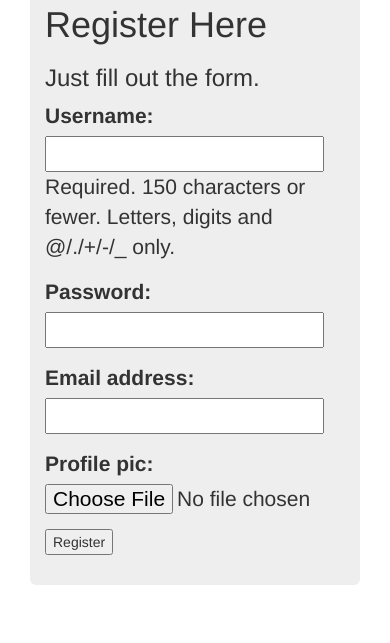
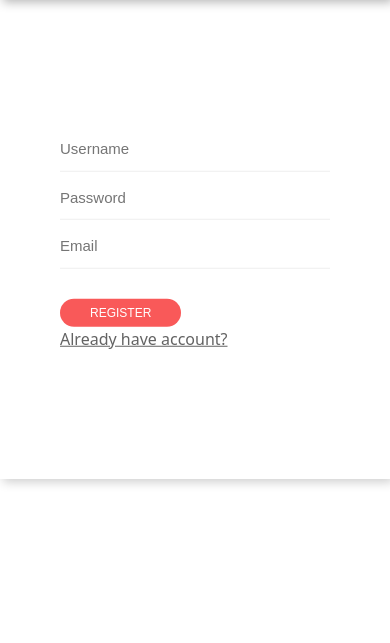
Before and after one commit to maqmal/smart-home-web-app, a Django app: page /register/ in a window 390 px wide; the page is wider, and only the part inside the window is pictured. Shown: the part 201-844 px from the top of that part. Run offline with Django 3.2, Linux system fonts and the light colour scheme; some libraries are stand-ins or nearby versions.

Commit message:
login register overhaul

```diff
--- a/camera/forms.py
+++ b/camera/forms.py
@@ -8,10 +8,10 @@ class UserForm(forms.ModelForm):
         model = User
         fields = ('username','password','email')
 
-class UserProfileInfoForm(forms.ModelForm):
-     class Meta():
-         model = UserProfileInfo
-         fields = ('profile_pic',)
+# class UserProfileInfoForm(forms.ModelForm):
+#      class Meta():
+#          model = UserProfileInfo
+#          fields = ('profile_pic',)
 
 class RoomForm(forms.ModelForm):
     class Meta():
--- a/camera/views.py
+++ b/camera/views.py
@@ -1,5 +1,5 @@
 from django.shortcuts import render, redirect
-from camera.forms import UserForm,UserProfileInfoForm, RoomForm, DeviceForm, CameraForm
+from camera.forms import UserForm, RoomForm, DeviceForm, CameraForm
 from django.contrib.auth import authenticate, login, logout
 from django.http import HttpResponseRedirect, HttpResponse
 from django.urls import reverse
@@ -26,8 +26,6 @@ def user_login(request):
             else:
                 return HttpResponse("Your account was inactive.")
         else:
-            print("Someone tried to login and failed.")
-            print("They used username: {} and password: {}".format(username,password))
             return HttpResponse("Invalid login details given")
     else:
         return render(request, 'camera/login.html', {})
@@ -36,27 +34,24 @@ def register(request):
     registered = False
     if request.method == 'POST':
         user_form = UserForm(data=request.POST)
-        profile_form = UserProfileInfoForm(data=request.POST)
-        if user_form.is_valid() and profile_form.is_valid():
+        #profile_form = UserProfileInfoForm(data=request.POST) =>> ini di if  and profile_form.is_valid()
+        if user_form.is_valid():
             user = user_form.save()
             user.set_password(user.password)
             user.save()
-            profile = profile_form.save(commit=False)
-            profile.user = user
-            if 'profile_pic' in request.FILES:
-                print('found it')
-                profile.profile_pic = request.FILES['profile_pic']
-            profile.save()
+            #profile = profile_form.save(commit=False)
+            #profile.user = user
+            # if 'profile_pic' in request.FILES:
+            #     print('found it')
+            #     profile.profile_pic = request.FILES['profile_pic']
+            #profile.save()
             registered = True
-        else:
-            print(user_form.errors,profile_form.errors)
+        # else:
+            #print(user_form.errors,profile_form.errors)
     else:
         user_form = UserForm()
-        profile_form = UserProfileInfoForm()
-    return render(request,'camera/register.html',
-                          {'user_form':user_form,
-                           'profile_form':profile_form,
-                           'registered':registered})
+        #profile_form = UserProfileInfoForm()  =>> ini ke render 'profile_form':profile_form,
+    return render(request,'camera/register.html', {'user_form':user_form, 'registered':registered})
 
 
 @login_required
--- /dev/null
+++ b/statics/camera.css
@@ -0,0 +1,361 @@
+body {
+    font-family: "Montserrat", sans-serif;
+    background: #f7edd5;
+}
+
+.container {
+    max-width: 900px;
+}
+
+a {
+    display: inline-block;
+    text-decoration: none;
+}
+
+input {
+    outline: none !important;
+}
+
+h1 {
+    text-align: center;
+    text-transform: uppercase;
+    margin-bottom: 40px;
+    font-weight: 700;
+}
+
+section#formHolder {
+    padding: 50px 0;
+}
+
+.brand {
+    padding: 20px;
+    background: url(https://goo.gl/A0ynht);
+    background-size: cover;
+    background-position: center center;
+    color: #fff;
+    min-height: 540px;
+    position: relative;
+    box-shadow: 3px 3px 10px rgba(0, 0, 0, 0.3);
+    transition: all 0.6s cubic-bezier(1, -0.375, 0.285, 0.995);
+    z-index: 9999;
+}
+
+.brand.active {
+    width: 100%;
+}
+
+.brand::before {
+    content: "";
+    display: block;
+    width: 100%;
+    height: 100%;
+    position: absolute;
+    top: 0;
+    left: 0;
+    background: rgba(0, 0, 0, 0.85);
+    z-index: -1;
+}
+
+.brand a.logo {
+    color: #f95959;
+    font-size: 20px;
+    font-weight: 700;
+    text-decoration: none;
+    line-height: 1em;
+}
+
+.brand a.logo span {
+    font-size: 30px;
+    color: #fff;
+    transform: translateX(-5px);
+    display: inline-block;
+}
+
+.brand .heading {
+    position: absolute;
+    top: 50%;
+    left: 50%;
+    transform: translate(-50%, -50%);
+    text-align: center;
+    transition: all 0.6s;
+}
+
+.brand .heading.active {
+    top: 100px;
+    left: 100px;
+    transform: translate(0);
+}
+
+.brand .heading h2 {
+    font-size: 70px;
+    font-weight: 700;
+    margin-bottom: 0;
+}
+
+.brand .heading p {
+    font-size: 15px;
+    font-weight: 300;
+    text-transform: uppercase;
+    letter-spacing: 2px;
+    white-space: 4px;
+    font-family: "Raleway", sans-serif;
+}
+
+.brand .success-msg {
+    width: 100%;
+    text-align: center;
+    position: absolute;
+    top: 50%;
+    left: 50%;
+    transform: translate(-50%, -50%);
+    margin-top: 60px;
+}
+
+.brand .success-msg p {
+    font-size: 25px;
+    font-weight: 400;
+    font-family: "Raleway", sans-serif;
+}
+
+.brand .success-msg a {
+    font-size: 12px;
+    text-transform: uppercase;
+    padding: 8px 30px;
+    background: #f95959;
+    text-decoration: none;
+    color: #fff;
+    border-radius: 30px;
+}
+
+.brand .success-msg p,
+.brand .success-msg a {
+    transition: all 0.9s;
+    transform: translateY(20px);
+    opacity: 0;
+}
+
+.brand .success-msg p.active,
+.brand .success-msg a.active {
+    transform: translateY(0);
+    opacity: 1;
+}
+
+.form {
+    position: relative;
+}
+
+.form .form-peice {
+    background: #fff;
+    min-height: 480px;
+    margin-top: 30px;
+    box-shadow: 3px 3px 10px rgba(0, 0, 0, 0.2);
+    color: #bbbbbb;
+    padding: 30px 0 60px;
+    transition: all 0.9s cubic-bezier(1, -0.375, 0.285, 0.995);
+    position: absolute;
+    top: 0;
+    left: -30%;
+    width: 130%;
+    overflow: hidden;
+}
+
+.form .form-peice.switched {
+    transform: translateX(-100%);
+    width: 100%;
+    left: 0;
+}
+
+.form form {
+    padding: 0 40px;
+    margin: 0;
+    width: 70%;
+    position: absolute;
+    top: 50%;
+    left: 60%;
+    transform: translate(-50%, -50%);
+}
+
+.form form .form-group {
+    margin-bottom: 5px;
+    position: relative;
+}
+
+.form form .form-group.hasError input {
+    border-color: #f95959 !important;
+}
+
+.form form .form-group.hasError label {
+    color: #f95959 !important;
+}
+
+.form form label {
+    font-size: 12px;
+    font-weight: 400;
+    text-transform: uppercase;
+    font-family: "Montserrat", sans-serif;
+    transform: translateY(40px);
+    transition: all 0.4s;
+    cursor: text;
+    z-index: -1;
+}
+
+.form form label.active {
+    transform: translateY(10px);
+    font-size: 10px;
+}
+
+.form form label.fontSwitch {
+    font-family: "Raleway", sans-serif !important;
+    font-weight: 600;
+}
+
+.form form input:not([type=submit]) {
+    background: none;
+    outline: none;
+    border: none;
+    display: block;
+    padding: 10px 0;
+    width: 100%;
+    border-bottom: 1px solid #eee;
+    color: #444;
+    font-size: 15px;
+    font-family: "Montserrat", sans-serif;
+    z-index: 1;
+}
+
+.form form input:not([type=submit]).hasError {
+    border-color: #f95959;
+}
+
+.form form span.error {
+    color: #f95959;
+    font-family: "Montserrat", sans-serif;
+    font-size: 12px;
+    position: absolute;
+    bottom: -20px;
+    right: 0;
+    display: none;
+}
+
+.form form input[type=password] {
+    color: #f95959;
+}
+
+.form form .CTA {
+    margin-top: 30px;
+}
+
+.form form .CTA input {
+    font-size: 12px;
+    text-transform: uppercase;
+    padding: 5px 30px;
+    background: #f95959;
+    color: #fff;
+    border-radius: 30px;
+    margin-right: 20px;
+    border: none;
+    font-family: "Montserrat", sans-serif;
+}
+
+.form form .CTA a.switch {
+    font-size: 13px;
+    font-weight: 400;
+    font-family: "Montserrat", sans-serif;
+    color: #bbbbbb;
+    text-decoration: underline;
+    transition: all 0.3s;
+}
+
+.form form .CTA a.switch:hover {
+    color: #f95959;
+}
+
+footer {
+    text-align: center;
+}
+
+footer p {
+    color: #777;
+}
+
+footer p a,
+footer p a:focus {
+    color: #b8b09f;
+    transition: all 0.3s;
+    text-decoration: none !important;
+}
+
+footer p a:hover,
+footer p a:focus:hover {
+    color: #f95959;
+}
+
+@media (max-width: 768px) {
+    .container {
+        overflow: hidden;
+    }
+
+    section#formHolder {
+        padding: 0;
+    }
+
+    section#formHolder div.brand {
+        min-height: 200px !important;
+    }
+
+    section#formHolder div.brand.active {
+        min-height: 100vh !important;
+    }
+
+    section#formHolder div.brand .heading.active {
+        top: 200px;
+        left: 50%;
+        transform: translate(-50%, -50%);
+    }
+
+    section#formHolder div.brand .success-msg p {
+        font-size: 16px;
+    }
+
+    section#formHolder div.brand .success-msg a {
+        padding: 5px 30px;
+        font-size: 10px;
+    }
+
+    section#formHolder .form {
+        width: 80vw;
+        min-height: 500px;
+        margin-left: 10vw;
+    }
+
+    section#formHolder .form .form-peice {
+        margin: 0;
+        top: 0;
+        left: 0;
+        width: 100% !important;
+        transition: all 0.5s ease-in-out;
+    }
+
+    section#formHolder .form .form-peice.switched {
+        transform: translateY(-100%);
+        width: 100%;
+        left: 0;
+    }
+
+    section#formHolder .form .form-peice>form {
+        width: 100% !important;
+        padding: 60px;
+        left: 50%;
+    }
+}
+
+@media (max-width: 480px) {
+    section#formHolder .form {
+        width: 100vw;
+        margin-left: 0;
+    }
+
+    h2 {
+        font-size: 50px !important;
+    }
+}
--- a/templates/camera/base.html
+++ b/templates/camera/base.html
@@ -7,6 +7,7 @@
   <!-- Latest compiled and minified CSS -->
   <link rel="stylesheet" href="https://maxcdn.bootstrapcdn.com/bootstrap/3.3.7/css/bootstrap.min.css"
     integrity="sha384-BVYiiSIFeK1dGmJRAkycuHAHRg32OmUcww7on3RYdg4Va+PmSTsz/K68vbdEjh4u" crossorigin="anonymous">
+
 </head>
 
 <body>
@@ -25,8 +26,7 @@
         <li><a class="navbar-link" href="{% url 'camera:create_camera_view' %}">Create Camera</a></li>
         <li><a href="{% url 'user_logout' %}">Logout</a></li>
         {% else %}
-        <li><a class="navbar-link" href="{% url 'user_login' %}">Login</a></li>
-        <li><a class="navbar-link" href="{% url 'camera:register' %}">Register</a></li>
+        <li><a class="navbar-brand" href="#">What is this button?</a></li>
         {% endif %}
       </ul>
     </div>
--- a/templates/camera/register.html
+++ b/templates/camera/register.html
@@ -1,21 +1,97 @@
-{% extends "camera/base.html" %}
 {% load static %}
-{% block body_block %}
-<div class="container">
-  <div class="jumbotron">
-    {% if registered %}
-    <h1>Thank you for registering!</h1>
-    {% else %}
-    <h1>Register Here</h1>
-    <h3>Just fill out the form.</h3>
-    <form enctype="multipart/form-data" method="POST">
-      {% csrf_token %}
-      {{ user_form.as_p }}
-      {{ profile_form.as_p }}
-      <input type="submit" name="" value="Register">
-    </form>
+<!DOCTYPE html>
+<html lang="en">
 
-    {% endif %}
+<head>
+  <meta charset="UTF-8">
+  <meta name="viewport" content="width=device-width, initial-scale=1.0">
+  <title>Document</title>
+  <link rel="stylesheet" href="{% static 'camera.css' %}">
+  <script src="{% static 'login.js' %}"></script>
+
+  <link href="https://cdn.jsdelivr.net/npm/bootstrap@5.0.0-beta1/dist/css/bootstrap.min.css" rel="stylesheet"
+    integrity="sha384-giJF6kkoqNQ00vy+HMDP7azOuL0xtbfIcaT9wjKHr8RbDVddVHyTfAAsrekwKmP1" crossorigin="anonymous">
+  <script src="https://cdn.jsdelivr.net/npm/bootstrap@5.0.0-beta1/dist/js/bootstrap.bundle.min.js"
+    integrity="sha384-ygbV9kiqUc6oa4msXn9868pTtWMgiQaeYH7/t7LECLbyPA2x65Kgf80OJFdroafW" crossorigin="anonymous">
+  </script>
+  <script src="https://ajax.googleapis.com/ajax/libs/jquery/3.5.1/jquery.min.js"></script>
+</head>
+
+<body>
+
+  <div class="container">
+    <section id="formHolder">
+      <div class="row">
+
+        <!-- Brand Box -->
+        <div class="col-sm-6 brand">
+
+
+          <div class="heading">
+            <h2 style="color:#f95959;">homeOS</h2>
+            <p>Yet Another Smart Home Dashboard</p>
+          </div>
+
+        </div>
+
+
+        <!-- Form Box -->
+        <div class="col-sm-6 form">
+
+          <div class="signup form-peice">
+            <form class="login-form" enctype="multipart/form-data" action="{% url 'camera:register' %}" method="POST">
+              {% csrf_token %}
+              <div class="form-group">
+                <input type="text" name="username" id="username" placeholder="Username" required>
+              </div>
+
+              <div class="form-group">
+                <input type="password" name="password" id="password" placeholder="Password" required>
+              </div>
+
+              <div class="form-group">
+                <input type="email" name="email" id="email" placeholder="Email" required>
+              </div>
+
+              {% if user_form.errors %}
+              <div class="form-group" id="alertFailed">
+                <div class="alert alert-danger alert-dismissable" role="alert">
+                  {% for key, value in user_form.errors.items %}
+                    {{ value|striptags }}
+                  {% endfor %}
+                </div>
+              </div>
+              {% endif %}
+
+
+              <div class="CTA">
+                <input type="submit" value="Register">
+                <a href="{% url 'user_login' %}" style="color:rgb(99, 99, 99);">Already have account?</a>
+              </div>
+            </form>
+          </div>
+        </div>
+      </div>
+
+    </section>
+
+
   </div>
-</div>
-{% endblock %}
+
+
+  {% if registered %}
+  <script type="text/javascript">
+    window.location.replace("{% url 'user_login' %}");
+  </script>
+  {% endif %}
+
+  <script type="text/javascript">
+    $("#alertFailed").fadeTo(5000, 1000).slideUp(1000, function () {
+      $("#alertFailed").slideUp(1000);
+    });
+  </script>
+
+
+</body>
+
+</html>
```
Also changed, not shown: templates/camera/login.html (+67 -16 lines), db.sqlite3, statics/login.js (added).
